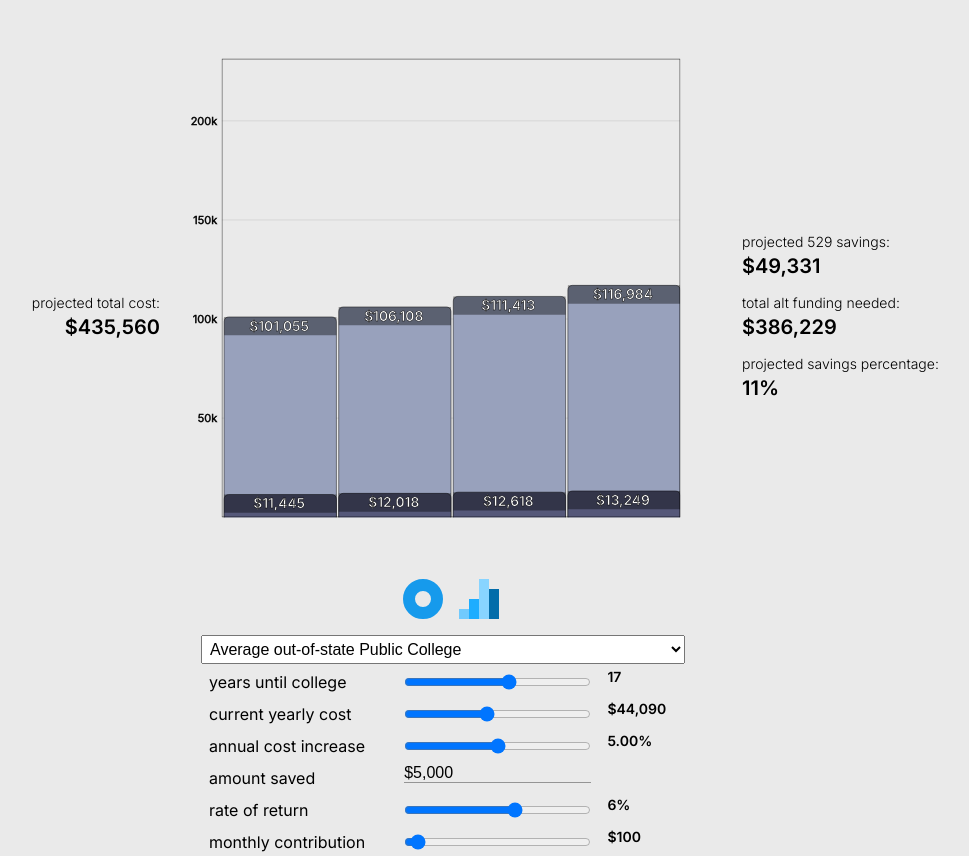
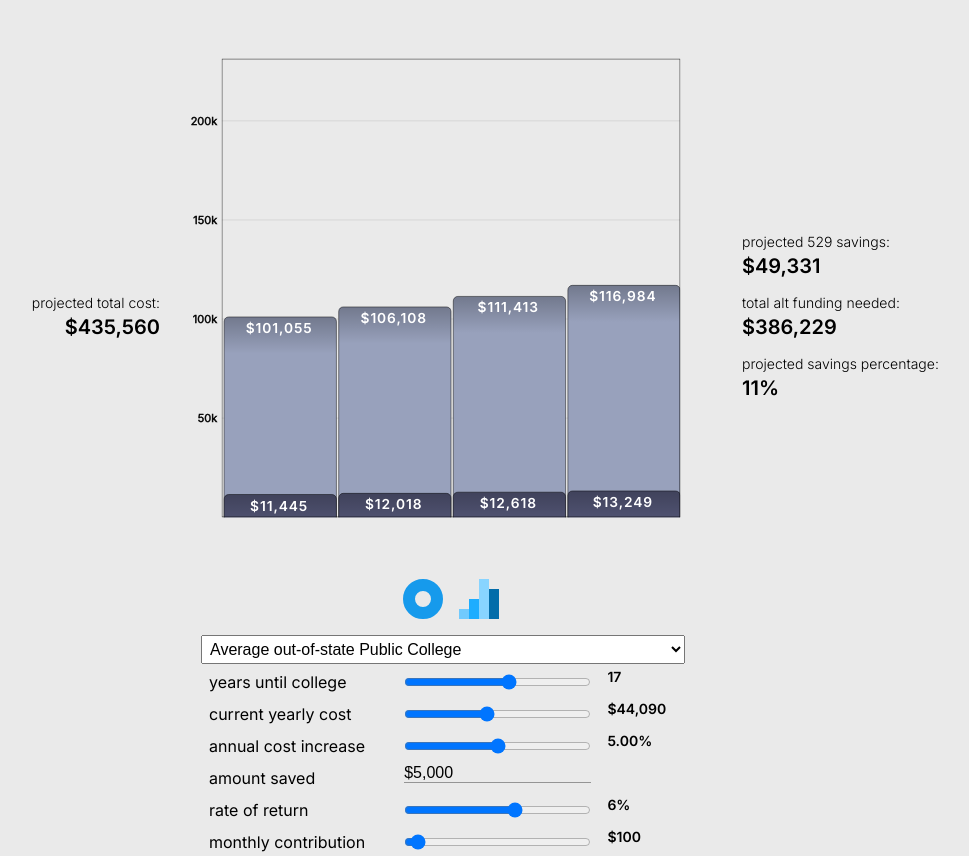
Before and after one commit to aokorodu/CollegeSavingsPlanner, a website built with Vite: page index.html in a window 1280 px wide. Both pictures are taken after a click on the element 668 px from the left and 657 px from the top of the page. Shown: the part 58-914 px from the top of the page, without its empty margins (189-1158 px from the left). Built offline with nearby package versions, Linux system fonts and the light colour scheme.

Commit message:
styling for bars

```diff
--- a/index.html
+++ b/index.html
@@ -19,9 +19,14 @@
       <div class="svgHolder">
         <svg id="svg" width="550" height="550" viewBox="-100 -100 1200 1200">
           <defs>
+            <linearGradient id="numberBackgroundGradient" gradientUnits="userSpaceOnUse" x1="0" y1="-80" x2="0" y2="0">
+              <stop offset="0%" stop-color="#000" stop-opacity="0%" />
+              <stop offset="100%" stop-color="#000" stop-opacity="25%"/>
+            </linearGradient>
             <g id="barGraphic">
               <rect x="5" y="-2000" width="245" height="2000" rx="10" ry="10"/>
-              <path d="M5 -20 H250" stroke="#000" fill="none" stroke-width="40" stroke-opacity=".4" />
+              <rect x="5" y="-80" width="245" height="80" rx="10" ry="10" fill="url(#numberBackgroundGradient)" stroke="none"/>
+              <!-- <path d="M5 -20 H250" stroke="url(#numberBackgroundGradient)" fill="none" stroke-width="40" stroke-opacity=".4" /> -->
               <!-- <text x="125" y="29" text-anchor="middle" font-size="24" fill="#ffffff" transform="scale(1 -1)">$2,345</text> -->
             </g>
             <clipPath id="rectClip">
@@ -30,6 +35,7 @@
             <clipPath id="axisClip">
               <rect x="-100" y="0" width="1100" height="1000" />
             </clipPath>
+
           </defs>
           <g id="graphs" class="graphs">
             <g id="barGraph" class="graph hidden" transform="translate(0 1000) scale(1 -1)">
@@ -87,36 +93,36 @@
 
                 <g id="bar1" class="bar">
                   <use href="#barGraphic" x="0" y="0" transform="scale(1)"></use>
-                  <text x="125" y="30" text-anchor="middle" class="barText" transform="scale(1 -1)">$2,345</text>
+                  <text x="125" y="35" text-anchor="middle" class="barText" transform="scale(1 -1)">$2,345</text>
                 </g>
                 <g id="bar2" class="bar">
                   <use href="#barGraphic" x="250" y="0" transform="scale(1)"></use>
-                  <text x="375" y="30" text-anchor="middle" class="barText" transform="scale(1 -1)">$2,345</text>
+                  <text x="375" y="35" text-anchor="middle" class="barText" transform="scale(1 -1)">$2,345</text>
                 </g>
                 <g id="bar3" class="bar">
                   <use href="#barGraphic" x="500" y="0" transform="scale(1)"></use>
-                  <text x="625" y="30" text-anchor="middle" class="barText" transform="scale(1 -1)">$2,345</text>
+                  <text x="625" y="35" text-anchor="middle" class="barText" transform="scale(1 -1)">$2,345</text>
                 </g>
                 <g id="bar4" class="bar">
                   <use href="#barGraphic" x="750" y="0" transform="scale(1)"></use>
-                  <text x="875" y="30" text-anchor="middle" class="barText" transform="scale(1 -1)">$2,345</text>
+                  <text x="875" y="35" text-anchor="middle" class="barText" transform="scale(1 -1)">$2,345</text>
                 </g>
 
                 <g id="savingsBar1" class="savingsBar">
                   <use href="#barGraphic" x="0" y="0" transform="scale(1)"></use>
-                  <text x="125" y="30" text-anchor="middle" class="barText" transform="scale(1 -1)">$2,345</text>
+                  <text x="125" y="35" text-anchor="middle" class="barText" transform="scale(1 -1)">$2,345</text>
                 </g>
                 <g id="savingsBar2" class="savingsBar">
                   <use href="#barGraphic" x="250" y="0" transform="scale(1)"></use>
-                  <text x="375" y="30" text-anchor="middle" class="barText" transform="scale(1 -1)">$2,345</text>
+                  <text x="375" y="35" text-anchor="middle" class="barText" transform="scale(1 -1)">$2,345</text>
                 </g>
                 <g id="savingsBar3" class="savingsBar">
                   <use href="#barGraphic" x="500" y="0" transform="scale(1)"></use>
-                  <text x="625" y="30" text-anchor="middle" class="barText" transform="scale(1 -1)">$2,345</text>
+                  <text x="625" y="35" text-anchor="middle" class="barText" transform="scale(1 -1)">$2,345</text>
                 </g>
                 <g id="savingsBar4" class="savingsBar">
                   <use href="#barGraphic" x="750" y="0" transform="scale(1)"></use>
-                  <text x="875" y="30" text-anchor="middle" class="barText" transform="scale(1 -1)">$2,345</text>
+                  <text x="875" y="35" text-anchor="middle" class="barText" transform="scale(1 -1)">$2,345</text>
                 </g>
 
 
--- a/src/css/main.css
+++ b/src/css/main.css
@@ -227,6 +227,8 @@ input[type="text"]::placeholder {
   fill: #ffffff;
   text-anchor: middle;
   transform: scale(1, -1);
+  stroke: none;
+  letter-spacing: 2px;
 }
 
 .graphs {
```
